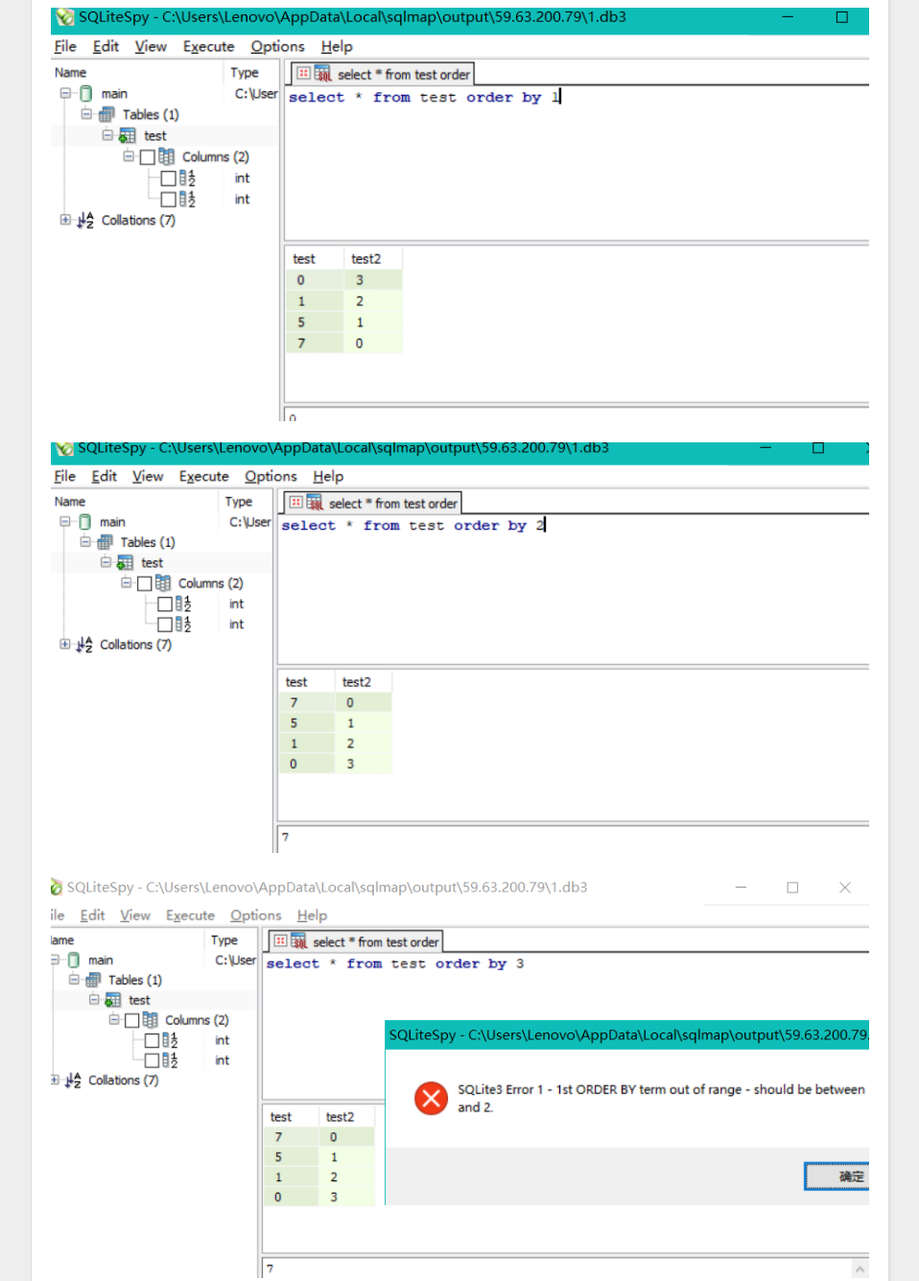
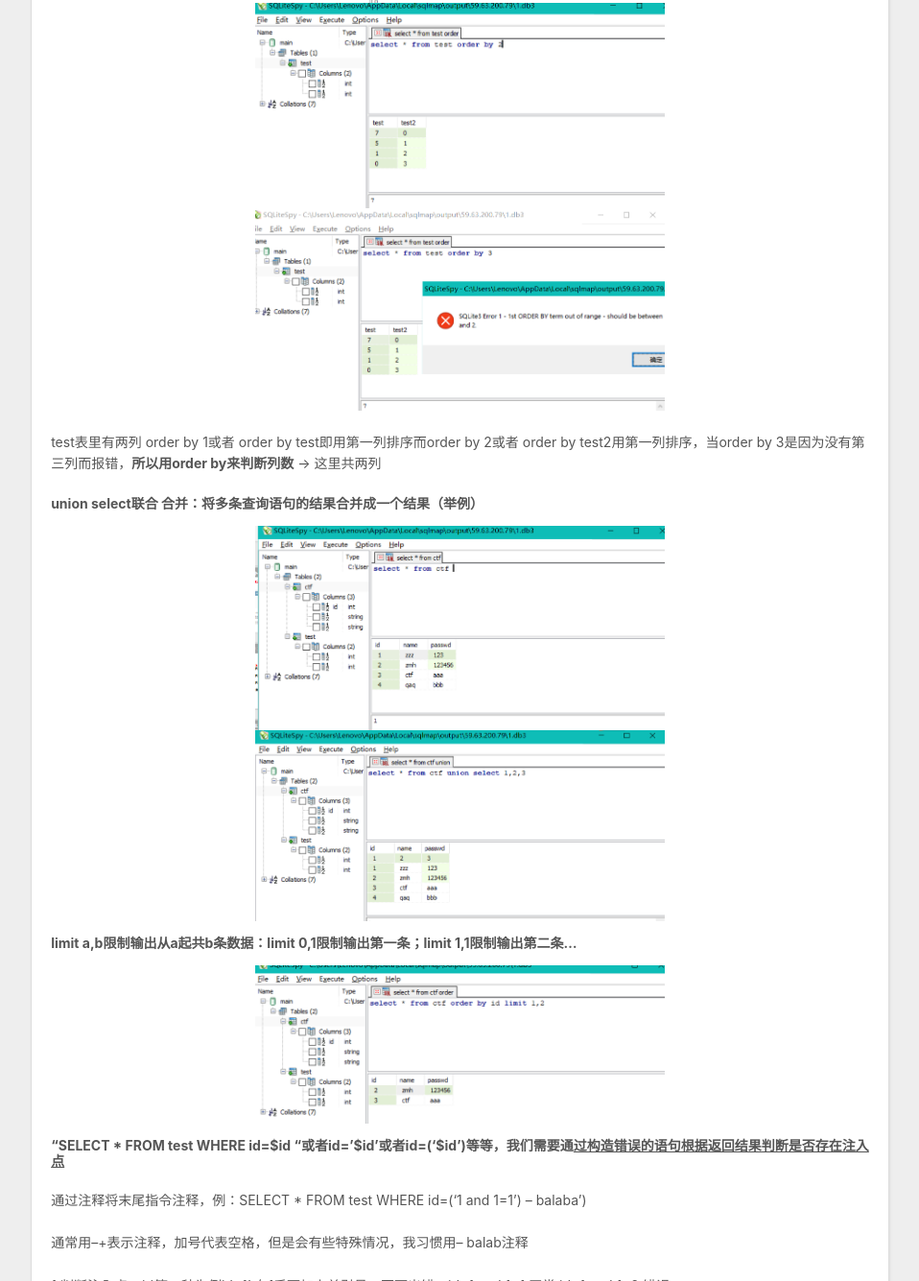
Before and after one commit to zmh2000829/zmh2000829.github.io, a plain HTML site: page 2020/08/26/ctf-web5/index.html in a window 1280 px wide. Shown: the part 1137-2472 px from the top of the page at 96% size, without its empty margins (8-966 px from the left). Drawn offline with nearby package versions, Linux system fonts and the light colour scheme.

Commit message:
Site updated: 2020-09-03 20:39:28

```diff
--- a/2020/08/26/ctf-web5/index.html
+++ b/2020/08/26/ctf-web5/index.html
@@ -22,7 +22,7 @@
 <meta property="og:image" content="https://zmh2000829.github.io/2020/08/26/ctf-web5/6.png">
 <meta property="og:image" content="https://zmh2000829.github.io/2020/08/26/ctf-web5/7.png">
 <meta property="article:published_time" content="2020-08-26T07:57:48.000Z">
-<meta property="article:modified_time" content="2020-09-03T12:24:57.968Z">
+<meta property="article:modified_time" content="2020-09-03T12:38:03.441Z">
 <meta property="article:author" content="John Doe">
 <meta name="twitter:card" content="summary">
 <meta name="twitter:image" content="https://zmh2000829.github.io/2020/08/26/ctf-web5/1.png">
@@ -98,14 +98,21 @@
 
         <h3 id="sql基础1"><a href="#sql基础1" class="headerlink" title="sql基础1"></a>sql基础1</h3><h3 id="显错注入-联合查询"><a href="#显错注入-联合查询" class="headerlink" title="显错注入-联合查询"></a>显错注入-联合查询</h3><h5 id="方法：是否存在注入点-gt-猜解字段数-gt-联合查询寻找输出-gt-系统自带库查询表名、字段名-gt-查询字段值"><a href="#方法：是否存在注入点-gt-猜解字段数-gt-联合查询寻找输出-gt-系统自带库查询表名、字段名-gt-查询字段值" class="headerlink" title="方法：是否存在注入点-&gt;猜解字段数-&gt;联合查询寻找输出-&gt;系统自带库查询表名、字段名-&gt;查询字段值"></a>方法：是否存在注入点-&gt;猜解字段数-&gt;联合查询寻找输出-&gt;系统自带库查询表名、字段名-&gt;查询字段值</h5><p>数据库基本知识：</p>
 <p>【Mysql在5.0以上版本加入了 information_schema 这个系统自带库 其中保存着关于MySQL服务器所维护的所有其他数据库的信息。如数据库名，数据库的表，表栏的数据类型与访问权限等<br>information_schema.tables 存放表名和库名的对应；information_schema.columns 存放字段名和表名的对应】</p>
-<h5 id="order-by指令是语句用于根据指定的列对结果集进行排序如图（举例）"><a href="#order-by指令是语句用于根据指定的列对结果集进行排序如图（举例）" class="headerlink" title="order by指令是语句用于根据指定的列对结果集进行排序如图（举例）"></a>order by指令是语句用于根据指定的列对结果集进行排序如图（举例）</h5><p><img src="/2020/08/26/ctf-web5/1.png" alt></p>
-<p><img src="/2020/08/26/ctf-web5/2.png" alt></p>
-<p><img src="/2020/08/26/ctf-web5/3.png" alt></p>
-<p><img src="/2020/08/26/ctf-web5/4.png" alt></p>
+<h5 id="order-by指令是语句用于根据指定的列对结果集进行排序如图（举例）"><a href="#order-by指令是语句用于根据指定的列对结果集进行排序如图（举例）" class="headerlink" title="order by指令是语句用于根据指定的列对结果集进行排序如图（举例）"></a>order by指令是语句用于根据指定的列对结果集进行排序如图（举例）</h5><div style="width:50%;margin:auto"><img src="/2020/08/26/ctf-web5/1.png" class></div>
+
+<div style="width:50%;margin:auto"><img src="/2020/08/26/ctf-web5/2.png" class></div>
+
+<div style="width:50%;margin:auto"><img src="/2020/08/26/ctf-web5/3.png" class></div>
+
+<div style="width:50%;margin:auto"><img src="/2020/08/26/ctf-web5/4.png" class></div>
+
 <p>test表里有两列 order by 1或者 order by test即用第一列排序而order by 2或者 order by test2用第一列排序，当order by 3是因为没有第三列而报错，<strong>所以用order by来判断列数</strong> -&gt; 这里共两列</p>
-<h5 id="union-select联合-合并：将多条查询语句的结果合并成一个结果（举例）"><a href="#union-select联合-合并：将多条查询语句的结果合并成一个结果（举例）" class="headerlink" title="union select联合 合并：将多条查询语句的结果合并成一个结果（举例）"></a>union select联合 合并：将多条查询语句的结果合并成一个结果（举例）</h5><p><img src="/2020/08/26/ctf-web5/5.png" alt></p>
-<p><img src="/2020/08/26/ctf-web5/6.png" alt></p>
-<h5 id="limit-a-b限制输出从a起共b条数据：limit-0-1限制输出第一条；limit-1-1限制输出第二条…"><a href="#limit-a-b限制输出从a起共b条数据：limit-0-1限制输出第一条；limit-1-1限制输出第二条…" class="headerlink" title="limit a,b限制输出从a起共b条数据：limit 0,1限制输出第一条；limit 1,1限制输出第二条…"></a>limit a,b限制输出从a起共b条数据：limit 0,1限制输出第一条；limit 1,1限制输出第二条…</h5><p><img src="/2020/08/26/ctf-web5/7.png" alt></p>
+<h5 id="union-select联合-合并：将多条查询语句的结果合并成一个结果（举例）"><a href="#union-select联合-合并：将多条查询语句的结果合并成一个结果（举例）" class="headerlink" title="union select联合 合并：将多条查询语句的结果合并成一个结果（举例）"></a>union select联合 合并：将多条查询语句的结果合并成一个结果（举例）</h5><div style="width:50%;margin:auto"><img src="/2020/08/26/ctf-web5/5.png" class></div>
+
+<div style="width:50%;margin:auto"><img src="/2020/08/26/ctf-web5/6.png" class></div>
+
+<h5 id="limit-a-b限制输出从a起共b条数据：limit-0-1限制输出第一条；limit-1-1限制输出第二条…"><a href="#limit-a-b限制输出从a起共b条数据：limit-0-1限制输出第一条；limit-1-1限制输出第二条…" class="headerlink" title="limit a,b限制输出从a起共b条数据：limit 0,1限制输出第一条；limit 1,1限制输出第二条…"></a>limit a,b限制输出从a起共b条数据：limit 0,1限制输出第一条；limit 1,1限制输出第二条…</h5><div style="width:50%;margin:auto"><img src="/2020/08/26/ctf-web5/7.png" class></div>
+
 <h5 id="“SELECT-FROM-test-WHERE-id-id-“或者id-’-id’或者id-‘-id’-等等，我们需要通过构造错误的语句根据返回结果判断是否存在注入点"><a href="#“SELECT-FROM-test-WHERE-id-id-“或者id-’-id’或者id-‘-id’-等等，我们需要通过构造错误的语句根据返回结果判断是否存在注入点" class="headerlink" title="“SELECT * FROM test WHERE id=$id “或者id=’$id’或者id=(‘$id’)等等，我们需要通过构造错误的语句根据返回结果判断是否存在注入点"></a>“SELECT * FROM test WHERE id=$id “或者id=’$id’或者id=(‘$id’)等等，我们需要通<u>过构造错误的语句根据返回结果判断是否存在注入点</u></h5><p>通过注释将末尾指令注释，例：SELECT * FROM test WHERE id=(‘1 and 1=1’) – balaba’)</p>
 <p>通常用–+表示注释，加号代表空格，但是会有些特殊情况，我习惯用– balab注释</p>
 <p>1.判断注入点：以第一种为例id=1’ 在1后面加上单引号，页面出错；id=1 and 1=1 正常 id=1 and 1=2 错误</p>
```
Also changed, not shown: index.html (+14 -7 lines).
